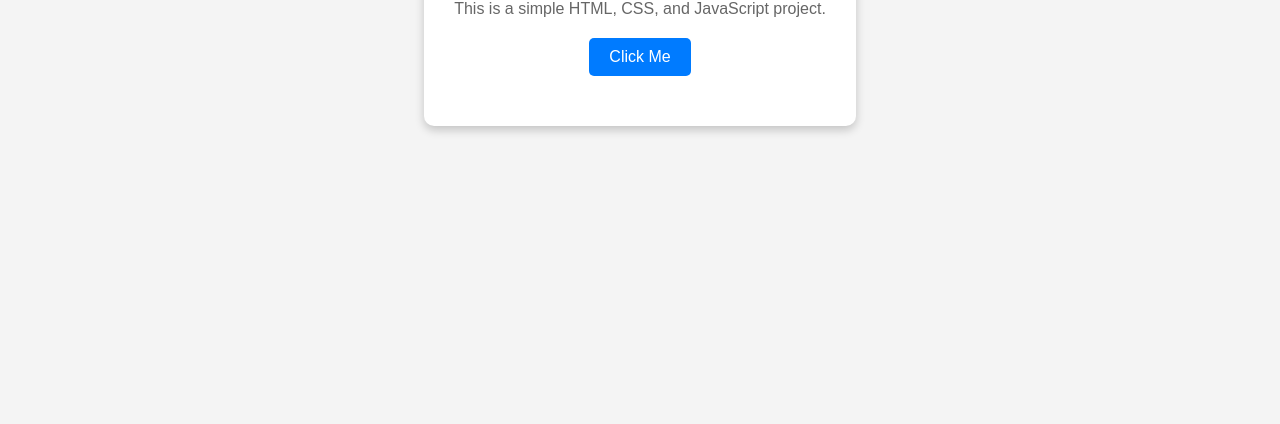
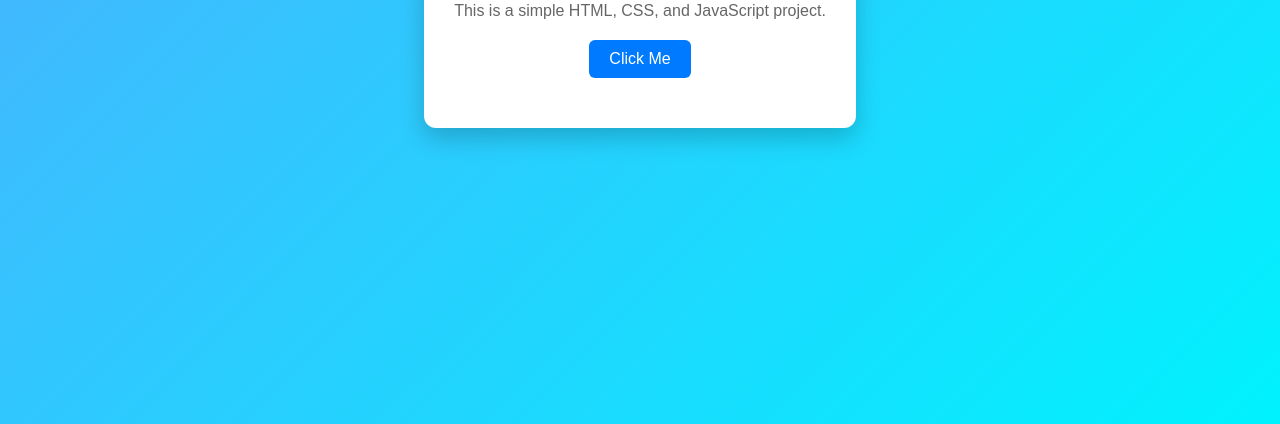
Before and after one commit to nakshuchamnoot-png/24aiml39, a plain HTML site: page index.html in a window 1280 px wide. Shown: the part 376-800 px from the top of the page. Drawn offline with Linux system fonts and the light colour scheme.

Commit message:
Update styling in style.css

```diff
--- a/style.css
+++ b/style.css
@@ -6,7 +6,7 @@
 
 body {
     font-family: Arial, sans-serif;
-    background: #f4f4f4;
+    background: linear-gradient(135deg, #4facfe, #00f2fe);
     display: flex;
     justify-content: center;
     align-items: center;
@@ -14,21 +14,21 @@ body {
 }
 
 .container {
+    background: #fff;
+    padding: 30px;
+    border-radius: 12px;
+    box-shadow: 0 10px 25px rgba(0, 0, 0, 0.2);
     text-align: center;
-    background: white;
-    padding: 30px;
-    border-radius: 10px;
-    box-shadow: 0 4px 10px rgba(0, 0, 0, 0.2);
 }
 
 h1 {
+    margin-bottom: 15px;
     color: #333;
-    margin-bottom: 10px;
 }
 
 p {
+    margin-bottom: 20px;
     color: #666;
-    margin-bottom: 20px;
 }
 
 button {
@@ -36,11 +36,18 @@ button {
     border: none;
     background: #007BFF;
     color: white;
-    border-radius: 5px;
+    border-radius: 6px;
     cursor: pointer;
     font-size: 16px;
+    transition: 0.3s;
 }
 
 button:hover {
     background: #0056b3;
 }
+
+#message {
+    margin-top: 20px;
+    font-weight: bold;
+    color: green;
+}
```
